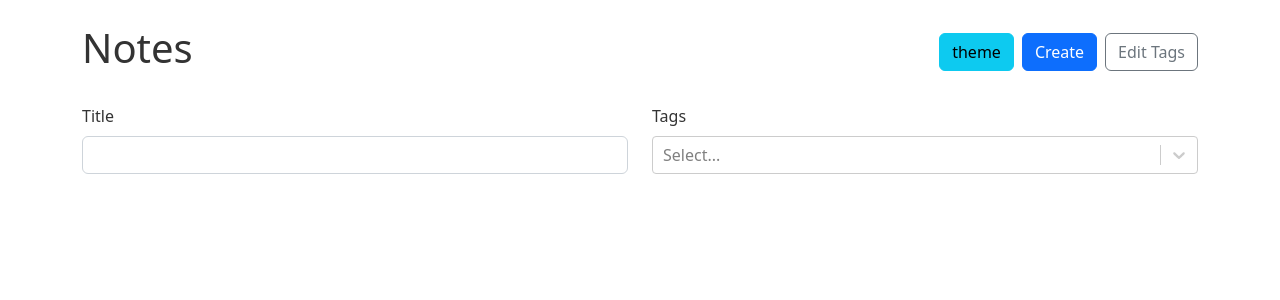
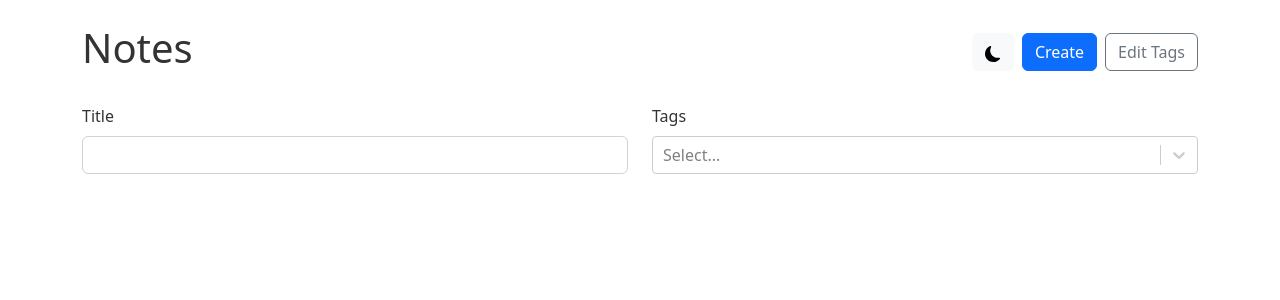
Before and after one commit to MaseCodes20/NoteApp, a React (Vite) app: page / in a window 1280 px wide. Shown: the top 300 px of the page. Built offline with nearby package versions, Linux system fonts and the light colour scheme.

Commit message:
Darkmode added

```diff
--- a/package.json
+++ b/package.json
@@ -13,6 +13,7 @@
     "react": "^18.2.0",
     "react-bootstrap": "^2.7.0",
     "react-dom": "^18.2.0",
+    "react-icons": "^4.7.1",
     "react-markdown": "^8.0.4",
     "react-router-dom": "^6.5.0",
     "react-select": "^5.7.0",
--- a/src/App.tsx
+++ b/src/App.tsx
@@ -1,5 +1,5 @@
 import "bootstrap/dist/css/bootstrap.min.css";
-import { useMemo, useState } from "react";
+import { useMemo, useState, useEffect } from "react";
 import { Container } from "react-bootstrap";
 import { Routes, Route, Navigate } from "react-router-dom";
 import NewNote from "./pages/NewNote";
@@ -78,9 +78,13 @@ function App() {
     if (theme === "light") {
       setTheme("dark");
     } else {
-      setTheme("white");
+      setTheme("light");
     }
   };
+
+  useEffect(() => {
+    document.body.className = theme;
+  }, [theme]);
 
   return (
     <Container className={`App my-4 ${theme}`}>
@@ -93,6 +97,8 @@ function App() {
               availableTags={tags}
               onUpdateTag={updateTag}
               onDeleteTag={deleteTag}
+              theme={theme}
+              toggleTheme={toggleTheme}
             />
           }
         />
--- a/src/components/note/NoteCard.tsx
+++ b/src/components/note/NoteCard.tsx
@@ -15,7 +15,7 @@ function NoteCard({ id, title, tags }: SimplifiedNote) {
           gap={2}
           className="align-items-center justify-content-center h-100"
         >
-          <span className="fs-5">{title}</span>
+          <span className="fs-5 text-black">{title}</span>
           {tags.length > 0 && (
             <Stack
               gap={1}
--- a/src/pages/NoteList.tsx
+++ b/src/pages/NoteList.tsx
@@ -5,12 +5,15 @@ import { useMemo, useState } from "react";
 import { SimplifiedNote, Tag } from "../types/types";
 import EditTagsModal from "../components/tags/EditTagModal";
 import FilteredNotes from "../components/note/FilteredNotes";
+import { BsFillMoonFill, BsFillSunFill } from "react-icons/bs";
 
 type NoteListProps = {
   availableTags: Tag[];
   notes: SimplifiedNote[];
+  theme: string;
   onUpdateTag: (id: string, label: string) => void;
   onDeleteTag: (id: string) => void;
+  toggleTheme: () => void;
 };
 
 function NoteList({
@@ -18,6 +21,8 @@ function NoteList({
   notes,
   onUpdateTag,
   onDeleteTag,
+  toggleTheme,
+  theme,
 }: NoteListProps) {
   const [title, setTitle] = useState("");
   const [selectedTags, setSelectedTags] = useState<Tag[]>([]);
@@ -45,7 +50,9 @@ function NoteList({
 
         <Col xs="auto">
           <Stack gap={2} direction="horizontal">
-            <Button variant="info">theme</Button>
+            <Button onClick={() => toggleTheme()} variant="light">
+              {theme === "dark" ? <BsFillSunFill /> : <BsFillMoonFill />}
+            </Button>
 
             <Link to="new">
               <Button variant="primary">Create</Button>
```
Also changed, not shown: 1 other file (tests, documents, lock files or other folders).
